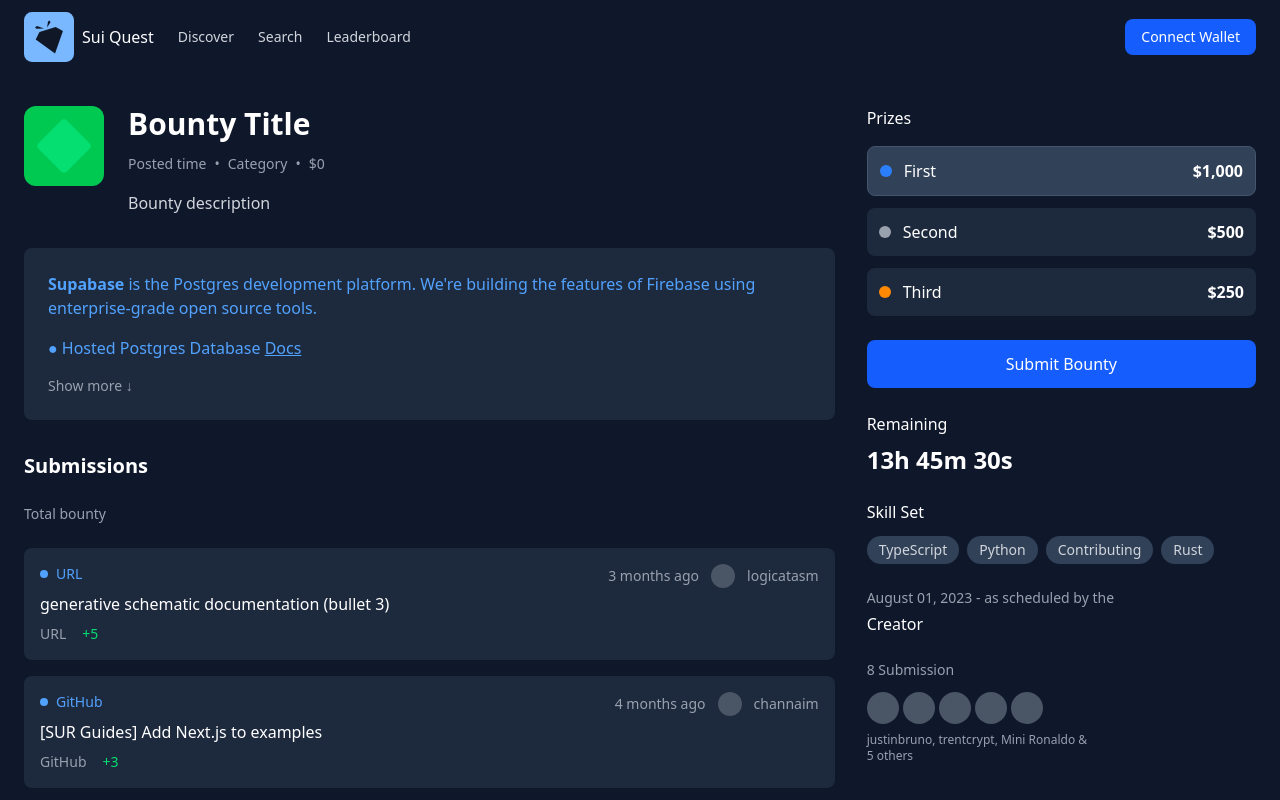
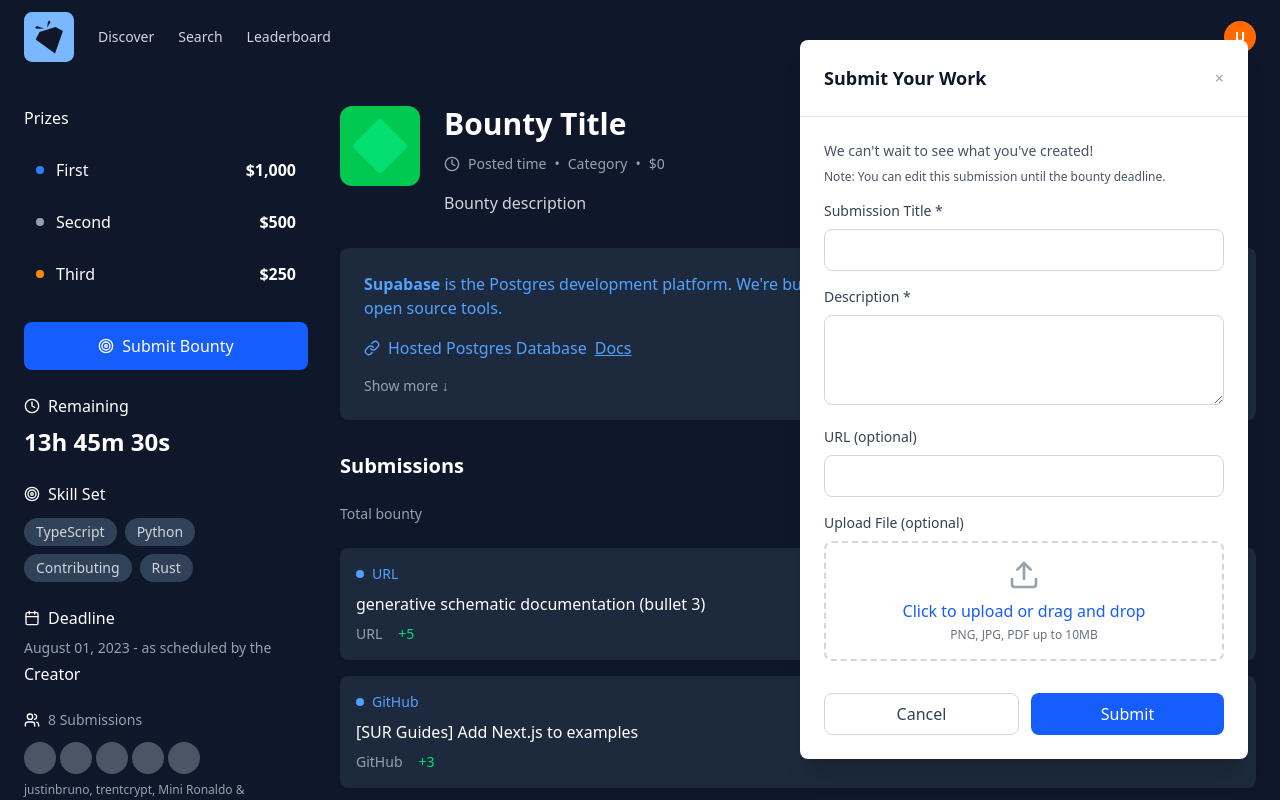
Before and after one commit to suiquest/Sui-frontend, a React (Vite) app: page /dashboard/bounty/1 in a window 1280 px wide. Both pictures are taken after a click on the button "Submit Bounty". Shown: the top 800 px of the page. Built offline with nearby package versions, Linux system fonts and the light colour scheme; what @mysten/dapp-kit, @mysten/sui would draw is missing.

Commit message:
titlle change

```diff
--- a/index.html
+++ b/index.html
@@ -4,7 +4,7 @@
     <meta charset="UTF-8" />
     <!-- <link rel="icon" type="image/svg+xml" href="/vite.svg" /> -->
     <meta name="viewport" content="width=device-width, initial-scale=1.0" />
-    <title>Vite + React + TS</title>
+    <title>React Quest</title>
   </head>
   <body>
     <div id="root"></div>
--- a/package.json
+++ b/package.json
@@ -14,12 +14,10 @@
     "@mysten/sui": "^1.36.2",
     "@tailwindcss/vite": "^4.1.11",
     "@tanstack/react-query": "^5.83.0",
-    "client": "link:@mysten/sui/client",
     "lucide-react": "^0.525.0",
     "react": "^19.1.0",
     "react-dom": "^19.1.0",
-    "react-router-dom": "^7.7.1",
-    "transactions": "link:@mysten/sui/client,@mysten/sui/transactions"
+    "react-router-dom": "^7.7.1"
   },
   "devDependencies": {
     "@eslint/js": "^9.30.1",
--- a/src/components/SuiQuestLogin.tsx
+++ b/src/components/SuiQuestLogin.tsx
@@ -1,26 +1,24 @@
-import React from 'react';
-
-import Logo from '/src/assets/logo.png'
+import React, { useEffect } from 'react';
+import { useNavigate } from 'react-router-dom';
+import Logo from '/src/assets/Frame 10.svg'
 import { ConnectButton, useCurrentAccount } from "@mysten/dapp-kit";
 
 interface SuiQuestLoginProps {
   onSignIn: () => void;
 }
 
-
-
 const SuiQuestLogin: React.FC<SuiQuestLoginProps> = () => {
   const account = useCurrentAccount();
+  const navigate = useNavigate();
 
-  // const handleGoogleSignIn = () => {
-  //   // Navigate to role selection after "authentication"
-  //   navigate('/role-selection');
-  // };
-
-  // const handleEmailSignIn = () => {
-  //   // Navigate to role selection after "authentication"
-  //   navigate('/role-selection');
-  // };
+  // Navigate to role selection when wallet is connected
+  useEffect(() => {
+    if (account?.address) {
+      // Store wallet address in localStorage
+      localStorage.setItem('walletAddress', account.address);
+      navigate('/role-selection');
+    }
+  }, [account, navigate]);
 
   return (
     <div className="min-h-screen bg-slate-900 text-white">
@@ -29,7 +27,7 @@
         {/* Logo - Left */}
         <div className="flex items-center space-x-2">
           <img src={Logo} alt="Logo" style={{ width: 50 }} />
-          <span>Sui Quest</span>
+          <span className='text-bold'>Sui Quest</span>
         </div>
 
         {/* Navigation - Center */}
@@ -45,12 +43,7 @@
           </a>
         </nav>
 
-        <ConnectButton />
-        {/* <button
-        onClick={handleGoogleSignIn}
-        className="bg-[#4099ff] hover:bg-blue-700 px-4 py-2 rounded-md text-sm font-medium transition-colors">
-          Connect with wallet
-        </button> */}
+        <ConnectButton className='bg-[#4099ff]'/>
       </header>
 
       {/* Main Content */}
@@ -62,7 +55,7 @@
           </div>
 
           <div className="space-y-4">
-            {/* Primary Google Sign-in Button */}
+            {/* Primary Connect Wallet Button */}
             { !account?.address && (
               <ConnectButton
                 className="w-full bg-[#4099ff] hover:bg-[#4099ff] text-white font-medium py-3 px-4 rounded-lg transition-colors flex items-center justify-center space-x-2"
@@ -70,8 +63,6 @@
                 <span>Connect with wallet</span>
               </ConnectButton>
             )}
-
-
           </div>
 
           {/* Footer */}
--- a/src/components/common/DashboardNavbar.tsx
+++ b/src/components/common/DashboardNavbar.tsx
@@ -5,13 +5,23 @@
   name?: string;
   role?: string;
   avatar?: string;
+  walletAddress?: string;
 }
 
 interface DashboardNavbarProps {
-  userProfile?: UserProfile; // Make it optional
+  userProfile?: UserProfile;
 }
 
 const DashboardNavbar: React.FC<DashboardNavbarProps> = ({ userProfile }) => {
+  // Get wallet address from localStorage if not in userProfile
+  const walletAddress = userProfile?.walletAddress || localStorage.getItem('walletAddress');
+
+  // Format wallet address for display (show first 6 and last 4 characters)
+  const formatWalletAddress = (address: string): string => {
+    if (address.length <= 10) return address;
+    return `${address.slice(0, 6)}...${address.slice(-4)}`;
+  };
+
   // Extract first letter of name for avatar if no custom avatar provided
   const getInitial = (name: string): string => {
     return name.charAt(0).toUpperCase();
@@ -23,8 +33,7 @@
         <div className="flex items-center gap-6">
           {/* Logo */}
           <div className="flex items-center gap-2">
-            <img src={Logo} alt="Logo" style={{ width:50 }} />
-            <span>Sui Quest</span>
+            <img src={Logo} alt="Logo" style={{ width: 50 }} />
           </div>
 
           {/* Navigation Links */}
@@ -41,24 +50,23 @@
           </nav>
         </div>
 
-        {/* User Profile Section or Connect Wallet Button */}
-        {userProfile?.name ? (
+        {/* User Profile Section */}
         <div className="flex items-center gap-3">
+          {userProfile?.name && (
             <span className="text-sm text-gray-300">{userProfile.name.split(' ')[0]}</span>
-            {userProfile.role && (
+          )}
+          {userProfile?.role && (
             <span className="text-sm text-gray-300">• {userProfile.role}</span>
+          )}
+          {walletAddress && (
+            <span className="text-sm text-gray-400">• {formatWalletAddress(walletAddress)}</span>
           )}
           <div className="w-8 h-8 rounded-full bg-orange-500 flex items-center justify-center">
             <span className="text-white text-sm font-semibold">
-                {userProfile.avatar || getInitial(userProfile.name)}
+              {userProfile?.avatar || (userProfile?.name ? getInitial(userProfile.name) : 'U')}
             </span>
           </div>
         </div>
-        ) : (
-          <button className="bg-blue-600 hover:bg-blue-700 text-white px-4 py-2 rounded-lg text-sm font-medium transition-colors">
-            Connect Wallet
-          </button>
-        )}
       </div>
     </header>
   );
--- a/src/pages/dashboard/BountyDetailPage.tsx
+++ b/src/pages/dashboard/BountyDetailPage.tsx
@@ -1,19 +1,144 @@
 import React, { useState } from 'react';
-import { ArrowLeft, Clock } from 'lucide-react';
+import { ArrowLeft, Clock, Upload, Link, Calendar, Users, Award, Target } from 'lucide-react';
 import { useLocation } from 'react-router-dom';
 import DashboardNavbar from '../../components/common/DashboardNavbar';
 
+// Submit Bounty Modal Component
+const SubmitBountyModal = ({ isOpen, onClose }: { isOpen: boolean; onClose: () => void }) => {
+  const [submissionData, setSubmissionData] = useState({
+    title: '',
+    description: '',
+    url: '',
+    file: null as File | null
+  });
 
+  const handleFileUpload = (e: React.ChangeEvent<HTMLInputElement>) => {
+    if (e.target.files && e.target.files[0]) {
+      setSubmissionData(prev => ({ ...prev, file: e.target.files![0] }));
+    }
+  };
 
+  const handleSubmit = (e: React.FormEvent) => {
+    e.preventDefault();
+    console.log('Submitting bounty:', submissionData);
+    onClose();
+  };
 
-  // Use the bounty data in your component
+  if (!isOpen) return null;
+
+  return (
+    <div className="fixed inset-0 flex items-start justify-end z-50">
+      <div className="bg-white rounded-lg max-w-md w-full m-4 mt-10 mr-8 shadow-xl">
+        {/* Header */}
+        <div className="flex items-center justify-between p-6 border-b border-gray-200">
+          <h2 className="text-lg font-semibold text-gray-900">Submit Your Work</h2>
+          <button
+            onClick={onClose}
+            className="text-gray-400 hover:text-gray-600 transition-colors"
+          >
+            ×
+          </button>
+        </div>
+
+        {/* Form */}
+        <form onSubmit={handleSubmit} className="p-6 space-y-4">
+          <div className="text-sm text-gray-600 mb-4">
+            <p className="mb-2">We can't wait to see what you've created!</p>
+            <p className="text-xs">Note: You can edit this submission until the bounty deadline.</p>
+          </div>
+
+          <div>
+            <label className="block text-sm font-medium text-gray-700 mb-2">
+              Submission Title *
+            </label>
+            <input
+              type="text"
+              required
+              value={submissionData.title}
+              onChange={(e) => setSubmissionData(prev => ({ ...prev, title: e.target.value }))}
+              className="w-full px-3 py-2 border border-gray-300 rounded-lg focus:outline-none focus:ring-2 focus:ring-blue-500"
+              placeholder="Enter submission title"
+            />
+          </div>
+
+          <div>
+            <label className="block text-sm font-medium text-gray-700 mb-2">
+              Description *
+            </label>
+            <textarea
+              required
+              rows={3}
+              value={submissionData.description}
+              onChange={(e) => setSubmissionData(prev => ({ ...prev, description: e.target.value }))}
+              className="w-full px-3 py-2 border border-gray-300 rounded-lg focus:outline-none focus:ring-2 focus:ring-blue-500"
+              placeholder="Describe your submission..."
+            />
+          </div>
+
+          <div>
+            <label className="block text-sm font-medium text-gray-700 mb-2">
+              URL (optional)
+            </label>
+            <input
+              type="url"
+              value={submissionData.url}
+              onChange={(e) => setSubmissionData(prev => ({ ...prev, url: e.target.value }))}
+              className="w-full px-3 py-2 border border-gray-300 rounded-lg focus:outline-none focus:ring-2 focus:ring-blue-500"
+              placeholder="https://..."
+            />
+          </div>
+
+          <div>
+            <label className="block text-sm font-medium text-gray-700 mb-2">
+              Upload File (optional)
+            </label>
+            <div className="border-2 border-dashed border-gray-300 rounded-lg p-4 text-center">
+              <Upload className="w-8 h-8 text-gray-400 mx-auto mb-2" />
+              <input
+                type="file"
+                onChange={handleFileUpload}
+                className="hidden"
+                id="file-upload"
+              />
+              <label
+                htmlFor="file-upload"
+                className="cursor-pointer text-blue-600 hover:text-blue-700"
+              >
+                Click to upload or drag and drop
+              </label>
+              <p className="text-xs text-gray-500 mt-1">PNG, JPG, PDF up to 10MB</p>
+              {submissionData.file && (
+                <p className="text-sm text-green-600 mt-2">{submissionData.file.name}</p>
+              )}
+            </div>
+          </div>
+
+          <div className="flex gap-3 pt-4">
+            <button
+              type="button"
+              onClick={onClose}
+              className="flex-1 px-4 py-2 border border-gray-300 text-gray-700 rounded-lg hover:bg-gray-50 transition-colors"
+            >
+              Cancel
+            </button>
+            <button
+              type="submit"
+              className="flex-1 px-4 py-2 bg-blue-600 hover:bg-blue-700 text-white rounded-lg transition-colors"
+            >
+              Submit
+            </button>
+          </div>
+        </form>
+      </div>
+    </div>
+  );
+};
 
 const BountyDetailPage = () => {
   const location = useLocation();
   const bounty = location.state?.bounty;
-
   const [selectedPrize, setSelectedPrize] = useState('First');
-
+  const [isSubmitModalOpen, setIsSubmitModalOpen] = useState(false);
 
   const prizes = [
     { name: 'First', amount: '$1,000', color: 'bg-blue-500' },
@@ -96,8 +221,101 @@
       <DashboardNavbar />
 
       <div className="max-w-7xl mx-auto px-6 py-8">
-        <div className="grid grid-cols-1 lg:grid-cols-3 gap-8">
-          <div className="lg:col-span-2">
+        <div className="grid grid-cols-1 lg:grid-cols-4 gap-8">
+          {/* Sidebar - Left */}
+          <div className="lg:col-span-1 space-y-6">
+            {/* Prizes Section */}
+            <div>
+              <h3 className="text-white font-medium mb-4 flex items-center gap-2">
+                Prizes
+              </h3>
+              <div className="space-y-1">
+                {prizes.map((prize) => (
+                  <div
+                    key={prize.name}
+                    className={`flex items-center gap-3 p-3 rounded-lg cursor-pointer transition-colors ${
+                      selectedPrize === prize.name
+                        ? ' border-slate-600'
+                        : 'hover:bg-slate-700'
+                    }`}
+                    onClick={() => setSelectedPrize(prize.name)}
+                  >
+                    <div className={`w-2 h-2 rounded-full ${prize.color}`}></div>
+                    <span className="text-white font-medium flex-1">{prize.name}</span>
+                    <span className="text-white font-bold">{prize.amount}</span>
+                  </div>
+                ))}
+              </div>
+            </div>
+
+            {/* Submit Bounty Button */}
+            <button
+              onClick={() => setIsSubmitModalOpen(true)}
+              className="w-full bg-blue-600 hover:bg-blue-700 text-white font-medium py-3 px-4 rounded-lg transition-colors flex items-center justify-center gap-2"
+            >
+              <Target className="w-4 h-4" />
+              Submit Bounty
+            </button>
+
+            {/* Remaining Time */}
+            <div>
+              <div className="flex items-center gap-2 mb-2">
+                <Clock className="w-4 h-4" />
+                <span className="text-white font-medium">Remaining</span>
+              </div>
+              <div className="text-2xl font-bold text-white">13h 45m 30s</div>
+            </div>
+
+            {/* Skills Section */}
+            <div>
+              <h3 className="text-white font-medium mb-3 flex items-center gap-2">
+                <Target className="w-4 h-4" />
+                Skill Set
+              </h3>
+              <div className="flex flex-wrap gap-2">
+                {skillTags.map((skill) => (
+                  <span
+                    key={skill}
+                    className="bg-slate-700 text-gray-300 px-3 py-1 rounded-full text-sm"
+                  >
+                    {skill}
+                  </span>
+                ))}
+              </div>
+            </div>
+
+            {/* Deadline */}
+            <div>
+              <div className="flex items-center gap-2 mb-2">
+                <Calendar className="w-4 h-4" />
+                <span className="text-white font-medium">Deadline</span>
+              </div>
+              <p className="text-gray-400 text-sm mb-1">
+                August 01, 2023 - as scheduled by the
+              </p>
+              <p className="text-white font-medium">Creator</p>
+            </div>
+
+            {/* Submission Count */}
+            <div>
+              <div className="flex items-center gap-2 mb-3">
+                <Users className="w-4 h-4" />
+                <span className="text-gray-400 text-sm">8 Submissions</span>
+              </div>
+              <div className="flex items-center gap-1 mb-2">
+                {[...Array(5)].map((_, i) => (
+                  <div key={i} className="w-8 h-8 bg-gray-600 rounded-full"></div>
+                ))}
+              </div>
+              <p className="text-gray-400 text-xs">
+                justinbruno, trentcrypt, Mini Ronaldo &<br />
+                5 others
+              </p>
+            </div>
+          </div>
+
+          {/* Main Content - Right */}
+          <div className="lg:col-span-3">
             <div className="flex items-start gap-6 mb-8">
               <div className="w-20 h-20 bg-green-500 rounded-xl flex items-center justify-center flex-shrink-0">
                 <div className="w-10 h-10 bg-green-400 rounded transform rotate-45"></div>
@@ -108,6 +326,7 @@
                   {bounty?.title || 'Bounty Title'}
                 </h1>
                 <div className="flex items-center gap-2 text-gray-400 text-sm mb-4">
+                  <Clock className="w-4 h-4" />
                   <span>{bounty?.postedTime || 'Posted time'}</span>
                   <span>•</span>
                   <span>{bounty?.category || 'Category'}</span>
@@ -120,13 +339,15 @@
               </div>
             </div>
 
-
             {/* Description Box */}
             <div className="bg-slate-800 rounded-lg p-6 mb-8">
               <p className="text-blue-400 mb-4">
                 <strong>Supabase</strong> is the Postgres development platform. We're building the features of Firebase using enterprise-grade open source tools.
               </p>
-              <p className="text-blue-400 mb-2">● Hosted Postgres Database <a href="#" className="underline hover:text-blue-300">Docs</a></p>
+              <p className="text-blue-400 mb-2 flex items-center gap-2">
+                <Link className="w-4 h-4" />
+                Hosted Postgres Database <a href="#" className="underline hover:text-blue-300">Docs</a>
+              </p>
               <div className="mt-4">
                 <button className="text-gray-400 text-sm hover:text-gray-300 flex items-center gap-1">
                   Show more ↓
@@ -169,83 +390,14 @@
               </div>
             </div>
           </div>
-
-          {/* Sidebar */}
-          <div className="space-y-6">
-            {/* Prizes Section */}
-            <div>
-              <h3 className="text-white font-medium mb-4">Prizes</h3>
-              <div className="space-y-3">
-                {prizes.map((prize) => (
-                  <div
-                    key={prize.name}
-                    className={`flex items-center gap-3 p-3 rounded-lg cursor-pointer transition-colors ${
-                      selectedPrize === prize.name
-                        ? 'bg-slate-700 border border-slate-600'
-                        : 'bg-slate-800 hover:bg-slate-700'
-                    }`}
-                    onClick={() => setSelectedPrize(prize.name)}
-                  >
-                    <div className={`w-3 h-3 rounded-full ${prize.color}`}></div>
-                    <span className="text-white font-medium flex-1">{prize.name}</span>
-                    <span className="text-white font-bold">{prize.amount}</span>
-                  </div>
-                ))}
-              </div>
-            </div>
-
-            {/* Submit Bounty Button */}
-            <button className="w-full bg-blue-600 hover:bg-blue-700 text-white font-medium py-3 px-4 rounded-lg transition-colors">
-              Submit Bounty
-            </button>
-
-            {/* Remaining Time */}
-            <div>
-              <div className="flex items-center gap-2 mb-2">
-                <span className="text-white font-medium">Remaining</span>
-              </div>
-              <div className="text-2xl font-bold text-white">13h 45m 30s</div>
-            </div>
-
-            {/* Skills Section */}
-            <div>
-              <h3 className="text-white font-medium mb-3">Skill Set</h3>
-              <div className="flex flex-wrap gap-2">
-                {skillTags.map((skill) => (
-                  <span
-                    key={skill}
-                    className="bg-slate-700 text-gray-300 px-3 py-1 rounded-full text-sm"
-                  >
-                    {skill}
-                  </span>
-                ))}
-              </div>
-            </div>
-
-            {/* Deadline */}
-            <div>
-              <p className="text-gray-400 text-sm mb-1">
-                August 01, 2023 - as scheduled by the
-              </p>
-              <p className="text-white font-medium">Creator</p>
-            </div>
-
-            {/* Submission Count */}
-            <div>
-              <p className="text-gray-400 text-sm mb-3">8 Submission</p>
-              <div className="flex items-center gap-1 mb-2">
-                {[...Array(5)].map((_, i) => (
-                  <div key={i} className="w-8 h-8 bg-gray-600 rounded-full"></div>
-                ))}
-              </div>
-              <p className="text-gray-400 text-xs">
-                justinbruno, trentcrypt, Mini Ronaldo &<br />
-                5 others
-              </p>
-            </div>
-          </div>
         </div>
       </div>
+
+      {/* Submit Bounty Modal */}
+      <SubmitBountyModal
+        isOpen={isSubmitModalOpen}
+        onClose={() => setIsSubmitModalOpen(false)}
+      />
     </div>
   );
 };
```
Also changed, not shown: src/pages/auth/ProfileCompletionPage.tsx (+16 -5 lines), src/pages/dashboard/DashboardPage.tsx (+27 -2 lines), src/assets/supabase.png (added), 1 other file (tests, documents, lock files or other folders). Lines whose indentation alone changed are shown as unchanged.
